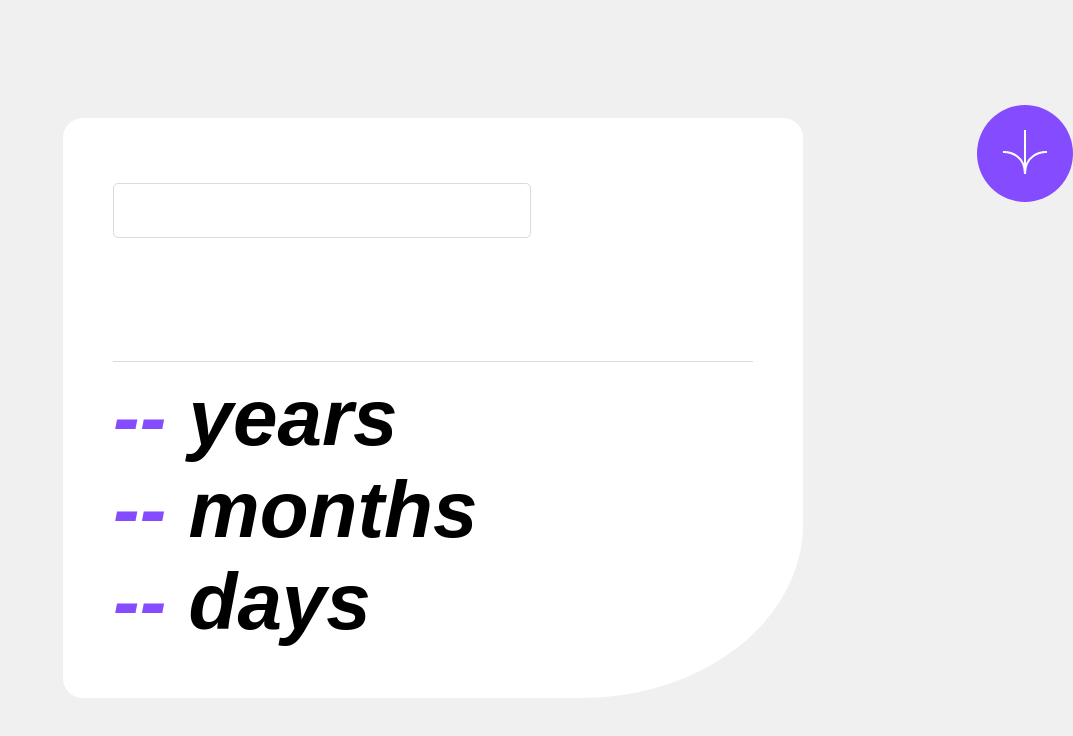
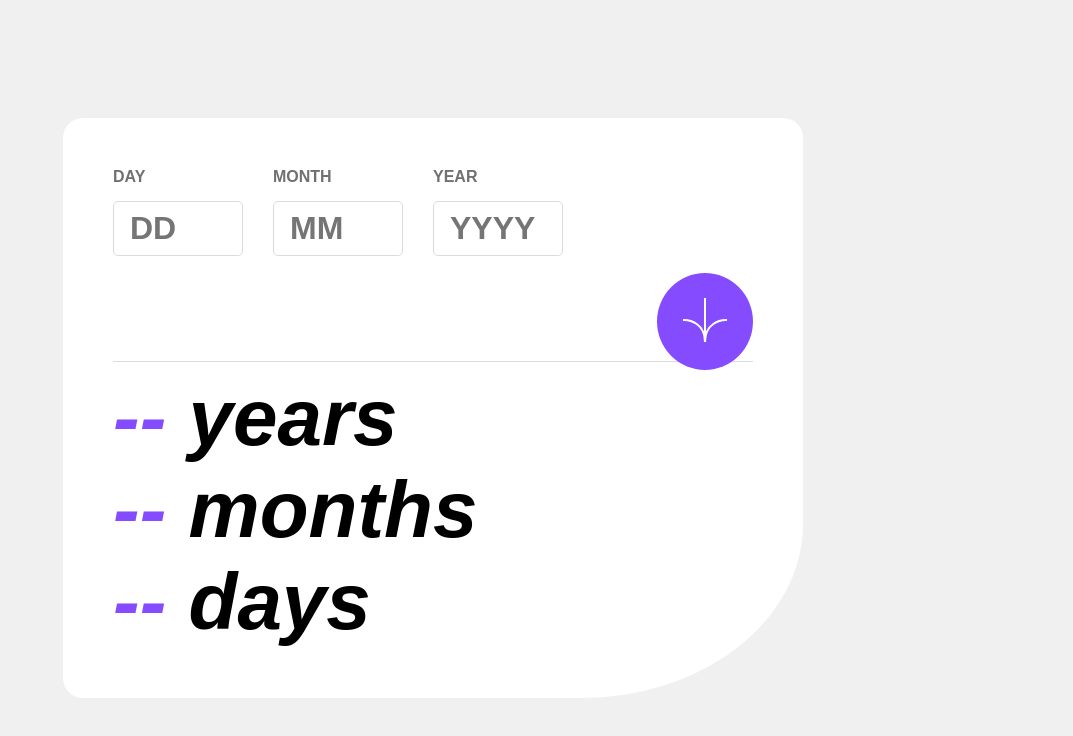
Before and after one commit to klekwedge/age-calculator, a Vue app: page / in a window 1280 px wide. Shown: the top 736 px of the page, without its empty margins (207-1280 px from the left). Built offline with nearby package versions, Linux system fonts and the light colour scheme; the HTML template or start-up script is replaced by a standard one.

Commit message:
feat: add Form

```diff
--- a/src/App.vue
+++ b/src/App.vue
@@ -1,13 +1,12 @@
 
 <template>
-  <main class="wrapper"><Input /> <Button /><Result/></main>
+  <main class="wrapper"><Form /><Result/></main>
 </template>
 
 
 <script setup>
 import { ref } from "vue";
-import Input from "./components/Input.vue";
-import Button from "./components/Button.vue";
+import Form from "./components/Form.vue";
 import Result from "./components/Result.vue";
 
 const validDate = ref(null);
--- /dev/null
+++ b/src/components/Form.vue
@@ -0,0 +1,174 @@
+<template>
+  <form @submit.prevent="$emit('getValidDate', ageResult)">
+    <Input
+      :classes="validate"
+      v-model:model-value="birth.day"
+      title="DAY"
+      place-h="DD"
+      :error="errorDay"
+      error-message="Must be a valid Day"
+    />
+    <Input
+      :classes="validate"
+      v-model:model-value="birth.month"
+      title="MONTH"
+      place-h="MM"
+      :error="errorMonth"
+      error-message="Must be a valid month"
+    />
+    <Input
+      :classes="validate"
+      v-model:model-value="birth.year"
+      title="YEAR"
+      place-h="YYYY"
+      :error="errorYear"
+      error-message="Must be a in the past"
+      element-title="value between 1600 - this year"
+    />
+    <Button @create-output="calculateAge(birth)" />
+  </form>
+</template>
+
+<script setup>
+import { computed, ref } from "vue";
+import Input from "./Input.vue";
+import Button from "./Button.vue";
+
+defineEmits(["getValidDate"]);
+
+const birth = ref({
+  day: null,
+  month: null,
+  year: null,
+});
+const valid = ref(true);
+const ageResult = ref(null);
+
+const getLastDay = (mm, yyyy) => {
+  const lastDay = new Date(yyyy, mm + 1, 0);
+  return lastDay.getDate();
+};
+
+const validate = computed(() => {
+  return valid.value ? "" : "error";
+});
+
+const errorDay = computed(() => {
+  const lastday = getLastDay(birth.value.month, birth.value.year);
+  if (birth.value.day > lastday || birth.value.day < 1) {
+    return true;
+  } else {
+    return false;
+  }
+});
+const errorMonth = computed(() => {
+  if (birth.value.month < 1 || birth.value.month > 12) {
+    return true;
+  } else {
+    return false;
+  }
+});
+const errorYear = computed(() => {
+  const today = new Date();
+  const thisYear = today.getFullYear();
+
+  if (birth.value.year > thisYear || birth.value.year < 1600) {
+    return true;
+  } else {
+    return false;
+  }
+});
+
+// check form validity
+const isValid = (obj) => {
+  const lastday = getLastDay(obj.month, obj.year);
+  const today = new Date();
+  const thisYear = today.getFullYear();
+
+  if (
+    obj.day === "" ||
+    obj.day === null ||
+    obj.month === "" ||
+    obj.month === null ||
+    obj.year === "" ||
+    obj.year === null
+  ) {
+    console.log("blankkkk");
+    valid.value = false;
+    return false;
+  } else if (obj.day < 1 || obj.month < 1 || obj.year < 1) {
+    console.log("must be a positive number");
+    valid.value = false;
+    return false;
+  } else if (obj.day > lastday) {
+    console.log("select a valid day");
+    valid.value = false;
+    return false;
+  } else if (obj.year > thisYear || obj.year < 1600) {
+    console.log("select a valid year");
+    valid.value = false;
+    return false;
+  } else if (obj.month > 12) {
+    console.log("select a valid month");
+    valid.value = false;
+    return false;
+  } else {
+    valid.value = true;
+    return true;
+  }
+};
+
+
+const calculateAge = (obj) => {
+  const birthdate = new Date(`${obj.year}-${obj.month}-${obj.day}`); // yyyy-mm-dd
+  const today = new Date();
+
+  if (!isValid(obj)) {
+    return;
+  }
+
+  let yearsOld = today.getFullYear() - birthdate.getFullYear();
+  let monthsOld = today.getMonth() - birthdate.getMonth();
+  let daysOld = today.getDate() - birthdate.getDate();
+
+  if (daysOld > getLastDay(today.getMonth(), today.getFullYear())) {
+    daysOld =
+      getLastDay(today.getMonth(), today.getFullYear()) - Math.abs(daysOld) + 1;
+    monthsOld++;
+  }
+  if (daysOld < 0) {
+    monthsOld--;
+    daysOld =
+      getLastDay(today.getMonth(), today.getFullYear()) - Math.abs(daysOld) + 1;
+  }
+  if (monthsOld >= 12) {
+    monthsOld = Math.abs(monthsOld) - 12;
+    yearsOld++;
+  }
+  if (monthsOld < 0) {
+    monthsOld = 12 - Math.abs(monthsOld);
+    yearsOld--;
+  }
+  ageResult.value = { day: daysOld, month: monthsOld, year: yearsOld };
+};
+</script>
+
+<style>
+form {
+  display: grid;
+  position: relative;
+  grid-template-columns: repeat(4, 1fr);
+  grid-row: 1 / 2;
+}
+
+@media (max-width: 768px) {
+  form {
+    grid-template-columns: repeat(3, 1fr);
+  }
+}
+@media (max-width: 480px) {
+  form {
+    gap: 5px;
+  }
+}
+</style>
```
